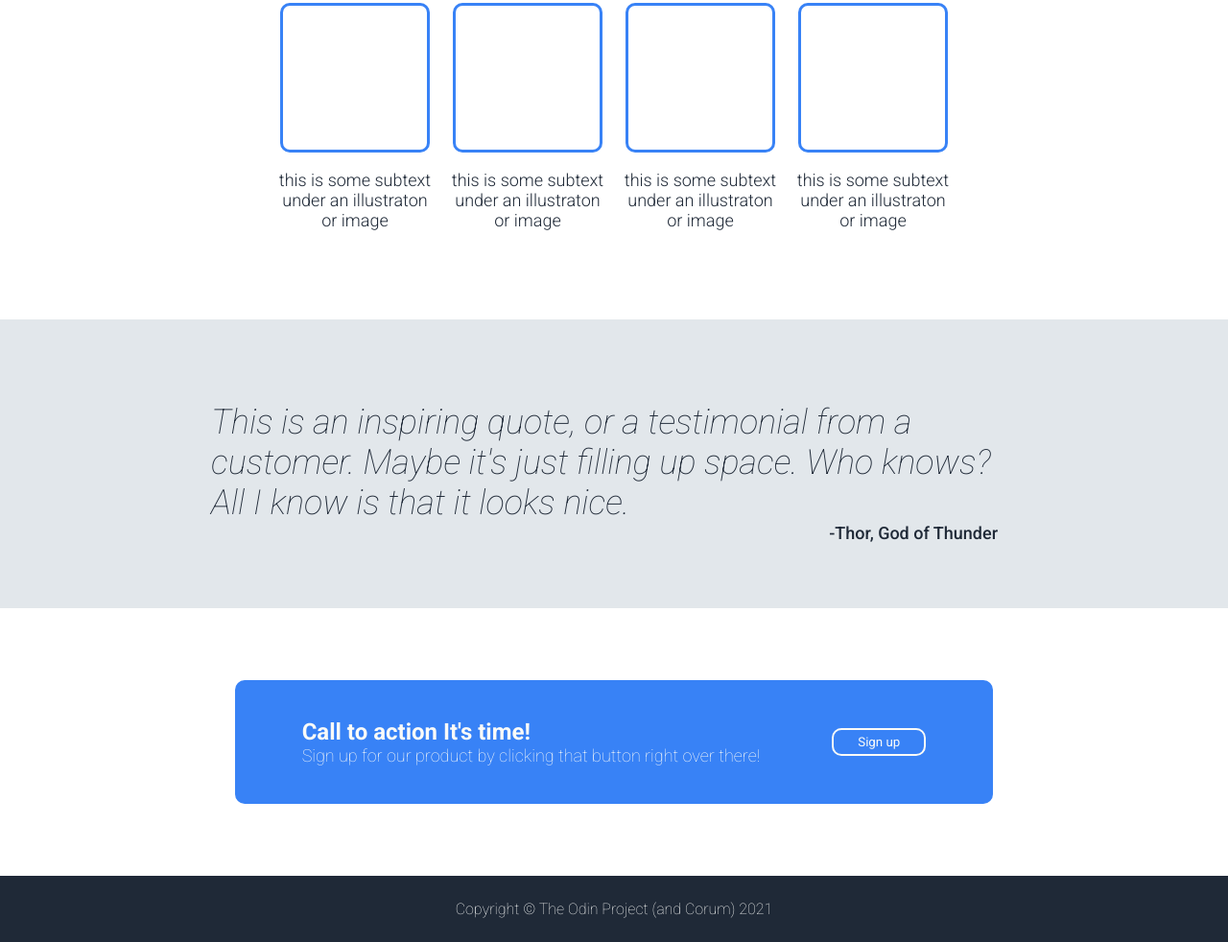
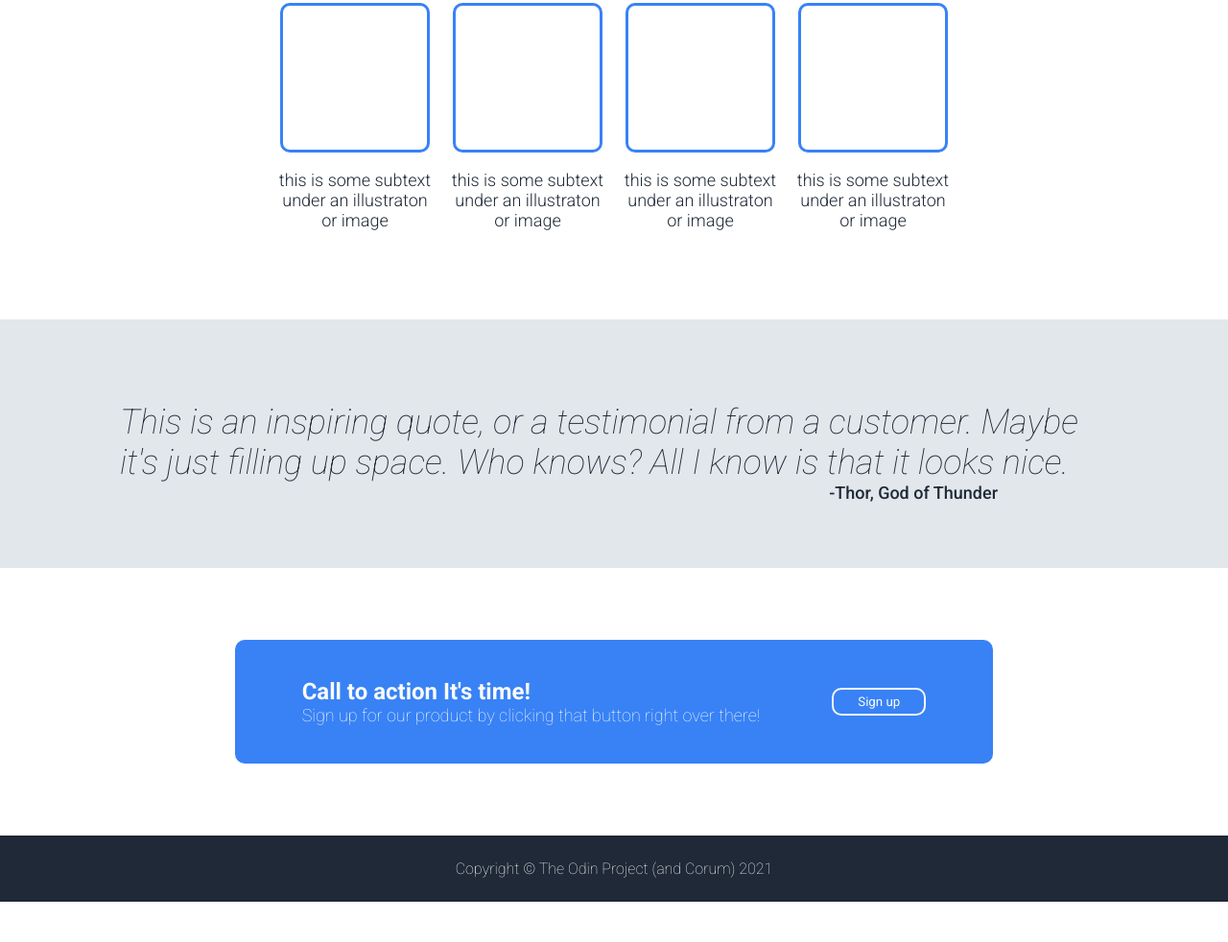
Before and after one commit to corumgold/TOP-landing-page-project, a plain HTML site: page index.html in a window 1280 px wide. Shown: the part 511-1493 px from the top of the page at 96% size. After the commit the page ends 1451 px from the top, so only its background shows below. Drawn offline with Linux system fonts and the light colour scheme.

Commit message:
Padding change to quote block

```diff
--- a/styles.css
+++ b/styles.css
@@ -143,7 +143,7 @@ body {
     font-style   : italic;
     font-weight  : 200;
     margin-bottom: 0;
-    padding      : 0 120px;
+    padding      : 0 25px;
 }
 
 .author {
```
